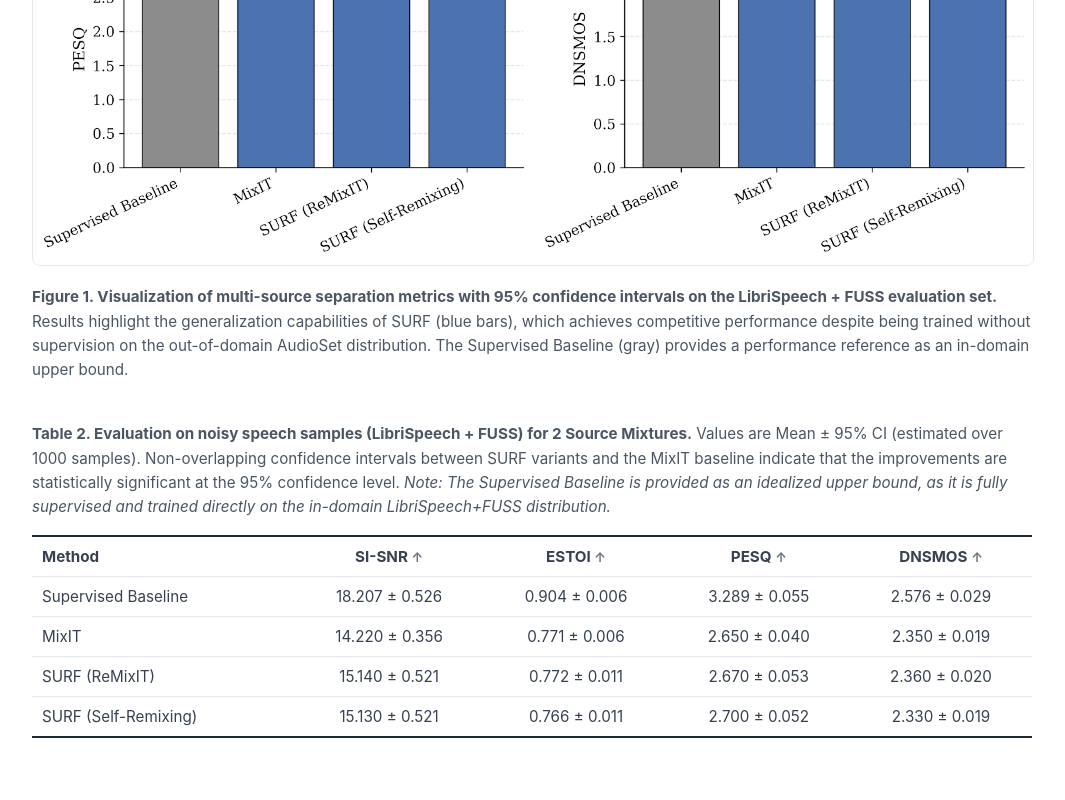
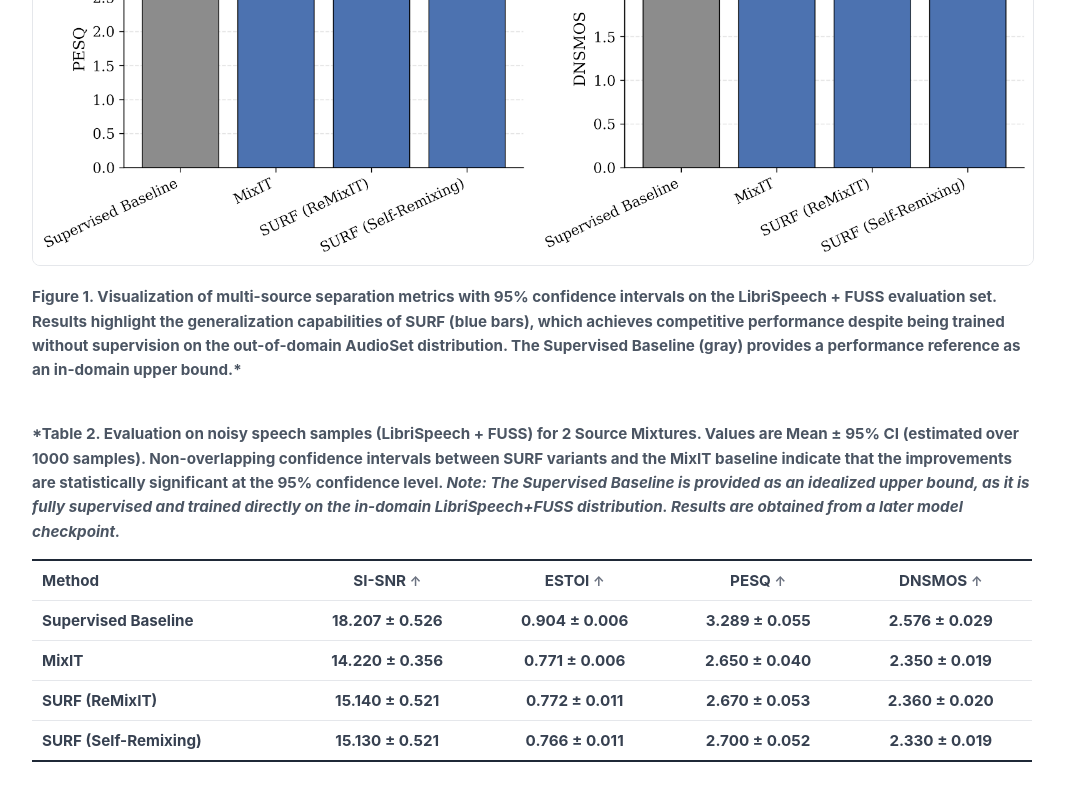
Before and after one commit to separation-unsupervised-remixing-flow/icml2026-rebuttal, a plain HTML site: page index.html in a window 1280 px wide. Shown: the part 1541-2341 px from the top of the page, without its empty margins (108-1173 px from the left). Drawn offline with Linux system fonts and the light colour scheme.

Commit message:
Revise captions for figure and table in index.html
Updated figure and table captions for clarity and added emphasis.

```diff
--- a/index.html
+++ b/index.html
@@ -257,14 +257,14 @@
         <figure>
             <img src="fuss_librispeech_ci_barplot.png" alt="Bar plot showing metrics with 95% confidence intervals on the LibriSpeech + FUSS dataset">
             <figcaption>
-                <b>Figure 1. Visualization of multi-source separation metrics with 95% confidence intervals on the LibriSpeech + FUSS evaluation set.</b> Results highlight the generalization capabilities of SURF (blue bars), which achieves competitive performance despite being trained without supervision on the out-of-domain AudioSet distribution. The Supervised Baseline (gray) provides a performance reference as an in-domain upper bound.
+                <b>Figure 1. Visualization of multi-source separation metrics with 95% confidence intervals on the LibriSpeech + FUSS evaluation set. Results highlight the generalization capabilities of SURF (blue bars), which achieves competitive performance despite being trained without supervision on the out-of-domain AudioSet distribution. The Supervised Baseline (gray) provides a performance reference as an in-domain upper bound.*
             </figcaption>
         </figure>
 
         <div class="table-container">
             <table>
                 <caption>
-                    <b>Table 2. Evaluation on noisy speech samples (LibriSpeech + FUSS) for 2 Source Mixtures.</b> Values are Mean &plusmn; 95% CI (estimated over 1000 samples). Non-overlapping confidence intervals between SURF variants and the MixIT baseline indicate that the improvements are statistically significant at the 95% confidence level. <i>Note: The Supervised Baseline is provided as an idealized upper bound, as it is fully supervised and trained directly on the in-domain LibriSpeech+FUSS distribution.</i>
+                    <b>*Table 2. Evaluation on noisy speech samples (LibriSpeech + FUSS) for 2 Source Mixtures. Values are Mean ± 95% CI (estimated over 1000 samples). Non-overlapping confidence intervals between SURF variants and the MixIT baseline indicate that the improvements are statistically significant at the 95% confidence level. <i>Note: The Supervised Baseline is provided as an idealized upper bound, as it is fully supervised and trained directly on the in-domain LibriSpeech+FUSS distribution. Results are obtained from a later model checkpoint.</i>
                 </caption>
                 <thead>
                     <tr class="top-border">
```
